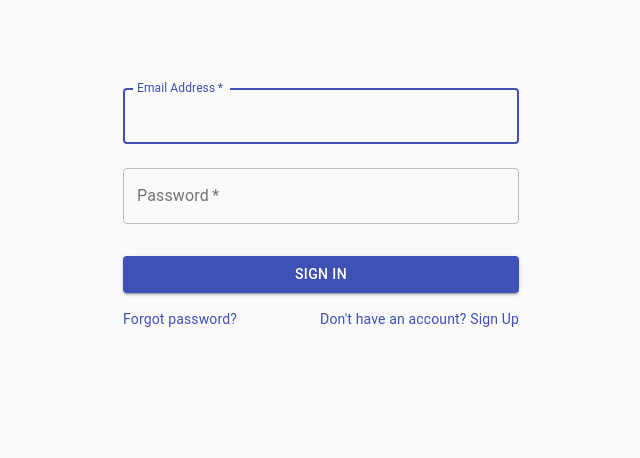
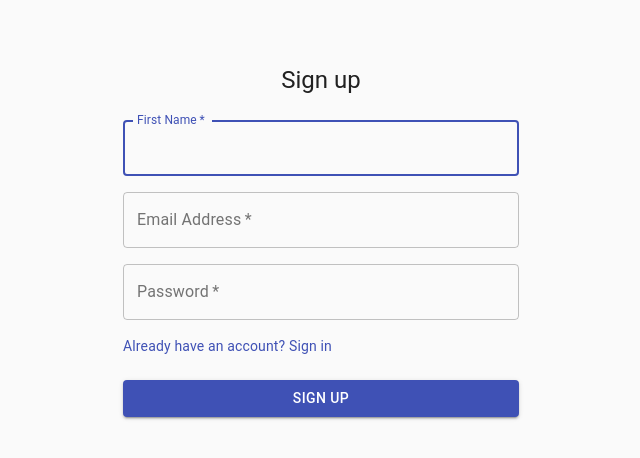
Before and after one commit to IgorPestov/frontend-applacation, a React (Create React App) app: page /signUp in a window 1280 px wide. Shown: the top 458 px of the page, without its empty margins (319-959 px from the left). Built offline with nearby package versions, Linux system fonts and the light colour scheme.

Commit message:
done route signIn with signUp, erro handling empty fields for signIn

```diff
--- a/src/App.js
+++ b/src/App.js
@@ -1,16 +1,23 @@
-import React from "react";
+import React, { Component } from "react";
+import { Switch, Route, Redirect, withRouter } from "react-router-dom";
 import SignIn from "./components/signIn";
 import Profile from "./components/profile";
-import SignUp from "./components/signUp"
-function App() {
+import SignUp from "./components/signUp";
 
-  return (
-    <div>
+class App extends Component {
+  render() {
+    const { history } = this.props;
 
-     <SignIn/>
-
-    </div>
-  );
+    return (
+      <React.Fragment>
+        <Switch>
+          <Route history={history} path="/signIn" component={SignIn} />
+          <Route history={history} path="/signUp" component={SignUp} />
+          <Route history={history} path="/profile" component={Profile} />
+          <Redirect from="/" to="/signIn" />
+        </Switch>
+      </React.Fragment>
+    );
+  }
 }
-
-export default App;
+export default withRouter(App);
--- a/src/components/signIn/signIn.js
+++ b/src/components/signIn/signIn.js
@@ -1,4 +1,3 @@
-
 import React, { useState } from "react";
 import Button from "@material-ui/core/Button";
 import CssBaseline from "@material-ui/core/CssBaseline";
@@ -9,7 +8,6 @@ import Box from "@material-ui/core/Box";
 import { makeStyles } from "@material-ui/core/styles";
 import Container from "@material-ui/core/Container";
 import APIHelper from "../../APIHelper";
-
 
 const useStyles = makeStyles((theme) => ({
   paper: {
@@ -23,50 +21,56 @@ const useStyles = makeStyles((theme) => ({
     backgroundColor: theme.palette.secondary.main,
   },
   form: {
-    width: "100%", // Fix IE 11 issue.
+    width: "100%",
     marginTop: theme.spacing(1),
   },
   submit: {
     margin: theme.spacing(3, 0, 2),
   },
   err: {
-    coolor: "red"
-  }
+    color: "red",
+  },
 }));
-
 
 export default function SignIn() {
   const [email, setEmail] = useState("");
   const [password, setPassword] = useState("");
   const [user, setUser] = useState([]);
   const [err, setErr] = useState(null);
+  const [errNull, setErrNull] = useState(null)
 
-  const handleSubmit = (event) => {
-    event.preventDefault();
-    console.log('work')
-    signInUser(email, password)
+  const handleSubmit = () => {
+    if(!email.trim()&&!password.trim()) {
+     return setErrNull("Empty fields")
     }
+    setErrNull(null)
+    signInUser(email, password);
+  };
+
   const signInUser = async (email, password) => {
     try {
-      const user = await APIHelper.signInUser(email, password)
-      if(user) {
-        setUser(user)
+      const user = await APIHelper.signInUser(email, password);
+
+      if (user) {
+        setUser(user);
       }
-    } catch(err) {
-      setErr(err.response)
+    } catch (err) {
+      return setErr(err.response);
     }
-  }
+
+  };
 
   const classes = useStyles();
 
   return (
-      <Container path ="/signIn" component="main" maxWidth="xs">
+    <Container component="main" maxWidth="xs">
       <CssBaseline />
       <div className={classes.paper}>
         {err && <span className={classes.err}>{err.data.message}</span>}
-          <form className={classes.form} noValidate onSubmit={handleSubmit}>
+        {errNull && <span className={classes.err}>{errNull}</span>}
+        <form className={classes.form} noValidate>
           <TextField
-              error={!!err}
+            error={!!err || !!errNull}
             onChange={({ target }) => setEmail(target.value)}
             variant="outlined"
             margin="normal"
@@ -79,7 +83,7 @@ export default function SignIn() {
             autoFocus
           />
           <TextField
-              error={!!err}
+            error={!!err || !!errNull}
             onChange={({ target }) => setPassword(target.value)}
             variant="outlined"
             margin="normal"
@@ -92,11 +96,12 @@ export default function SignIn() {
             autoComplete="current-password"
           />
           <Button
-              type="submit"
+            // type="submit"
             fullWidth
             variant="contained"
             color="primary"
             className={classes.submit}
+            onClick={handleSubmit}
           >
             Sign in
           </Button>
@@ -107,7 +112,7 @@ export default function SignIn() {
               </Link>
             </Grid>
             <Grid item>
-                <Link href="#" variant="body2">
+              <Link href="/signUp" variant="body2">
                 Don't have an account? Sign Up
               </Link>
             </Grid>
--- a/src/components/signUp/signUp.js
+++ b/src/components/signUp/signUp.js
@@ -31,8 +31,8 @@ const useStyles = makeStyles((theme) => ({
     margin: theme.spacing(3, 0, 2),
   },
   err: {
-    coolor: "red"
-  }
+    color: "red",
+  },
 }));
 
 export default function SignInSignUp(props) {
@@ -66,7 +66,7 @@ export default function SignInSignUp(props) {
         </Typography>
 
         {err && <span className={classes.err}>{err.data.message}</span>}
-        <form className={classes.form} noValidate>
+        <form action="/profile/" className={classes.form} noValidate onSubmit={handleSubmit}>
           <Grid container spacing={2}>
             <Grid item xs={12}>
               <TextField
@@ -96,7 +96,6 @@ export default function SignInSignUp(props) {
             </Grid>
             <Grid item xs={12}>
               <TextField
-                error={!!err}
                 onChange={({ target }) => setPassword(target.value)}
                 variant="outlined"
                 required
--- a/src/index.js
+++ b/src/index.js
@@ -1,10 +1,14 @@
 import React from 'react';
 import ReactDOM from 'react-dom';
+import { Router } from "react-router-dom"
 import App from './App';
+import {createBrowserHistory} from 'history'
 
+const history = createBrowserHistory();
 ReactDOM.render(
-  <React.StrictMode>
+
+  <Router history={history}>
     <App/>
-  </React.StrictMode>,
+  </Router>,
   document.getElementById('root')
 );
```
Lines whose indentation alone changed are shown as unchanged.
